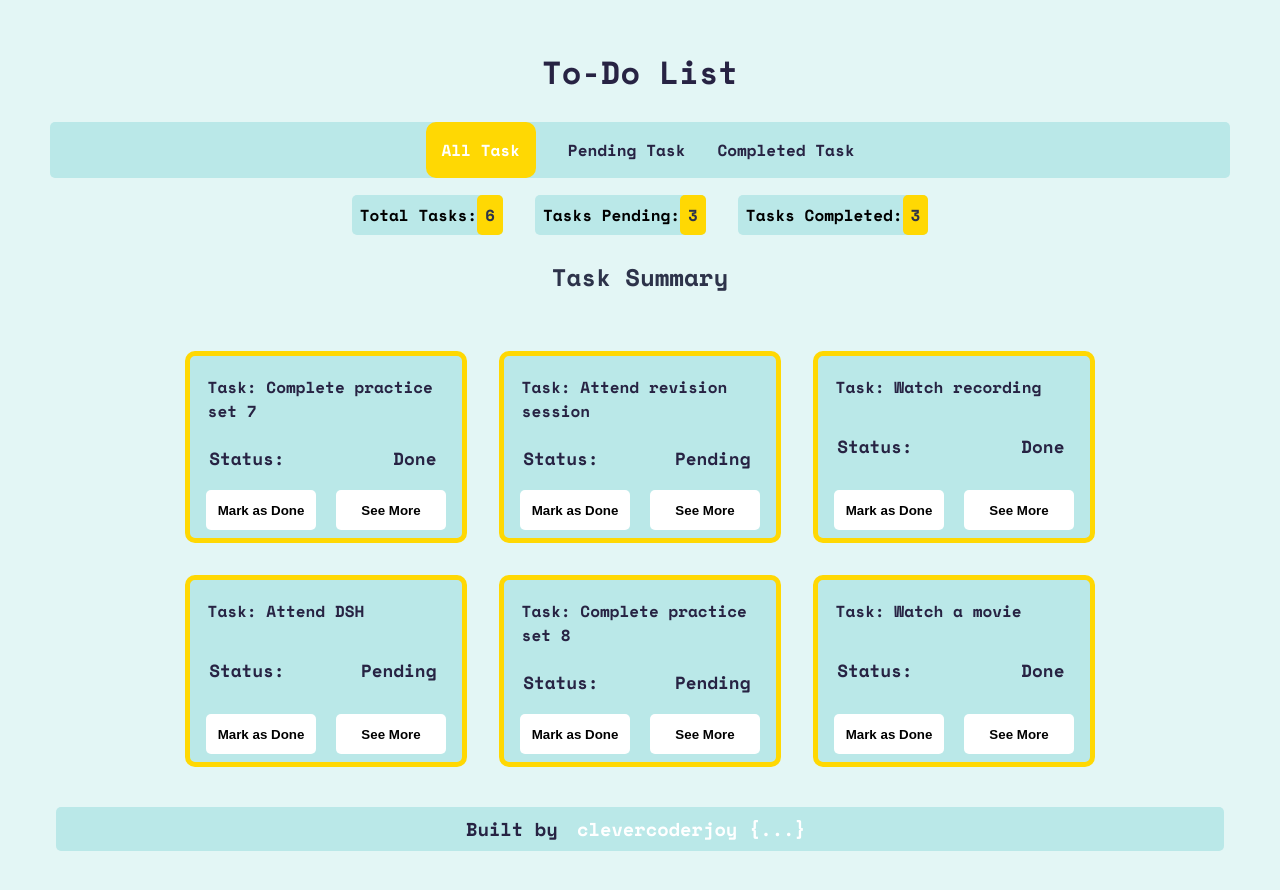
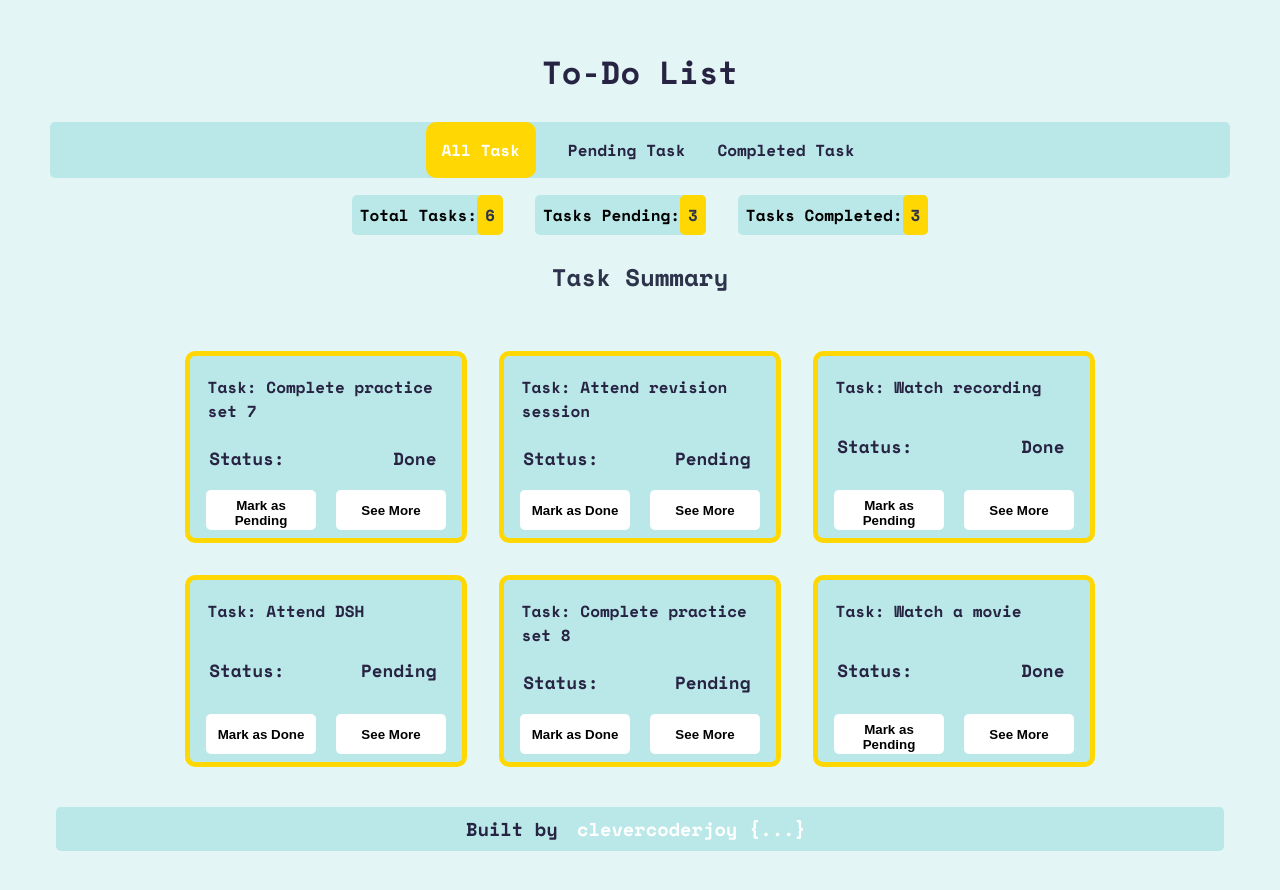
Before and after one commit to clevercoderjoy/ToDo-App, a React (Vite) app: page / in a window 1280 px wide. Shown: the top 890 px of the page. Built offline with nearby package versions, Linux system fonts and the light colour scheme.

Commit message:
fixes: fixed done/pending button in AllToDo

```diff
--- a/src/components/AllToDo.jsx
+++ b/src/components/AllToDo.jsx
@@ -21,7 +21,7 @@ function AllToDo() {
                                     <StyledStatus>Status: </StyledStatus><StyledStatusValue> {isCompleted ? "Done" : "Pending"}</StyledStatusValue>
                                 </StyledStatusContainer>
                                 <StyledButtonContainer>
-                                    <StyledBtnDone>Mark as Done</StyledBtnDone>
+                                    <StyledBtnDone>{!isCompleted ? "Mark as Done" : "Mark as Pending"}</StyledBtnDone>
                                     <StyledBtnMore>See More</StyledBtnMore>
                                 </StyledButtonContainer>
                             </StyledLi>
```
